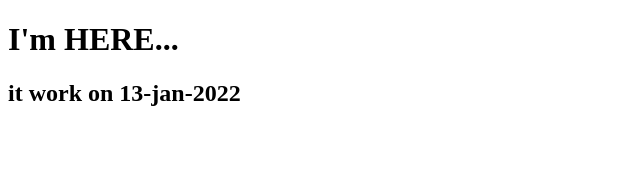
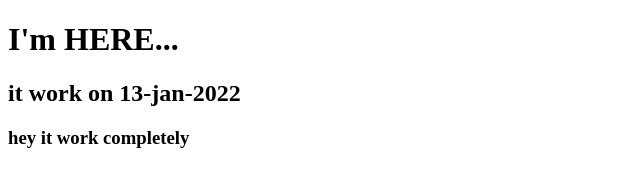
Before and after one commit to DarshanZignuts/Task_Exercise, a plain HTML site: page info.html in a window 1280 px wide. Shown: the whole page, without its empty margins (0-640 px from the left). Drawn offline with Linux system fonts and the light colour scheme.

Commit message:
add h3 tag by newOne

```diff
--- a/info.html
+++ b/info.html
@@ -9,5 +9,6 @@
 <body>
     <h1>I'm HERE...</h1>
     <h2>it work on 13-jan-2022</h2>
+    <h3>hey it work completely </h3>
 </body>
 </html>
```
